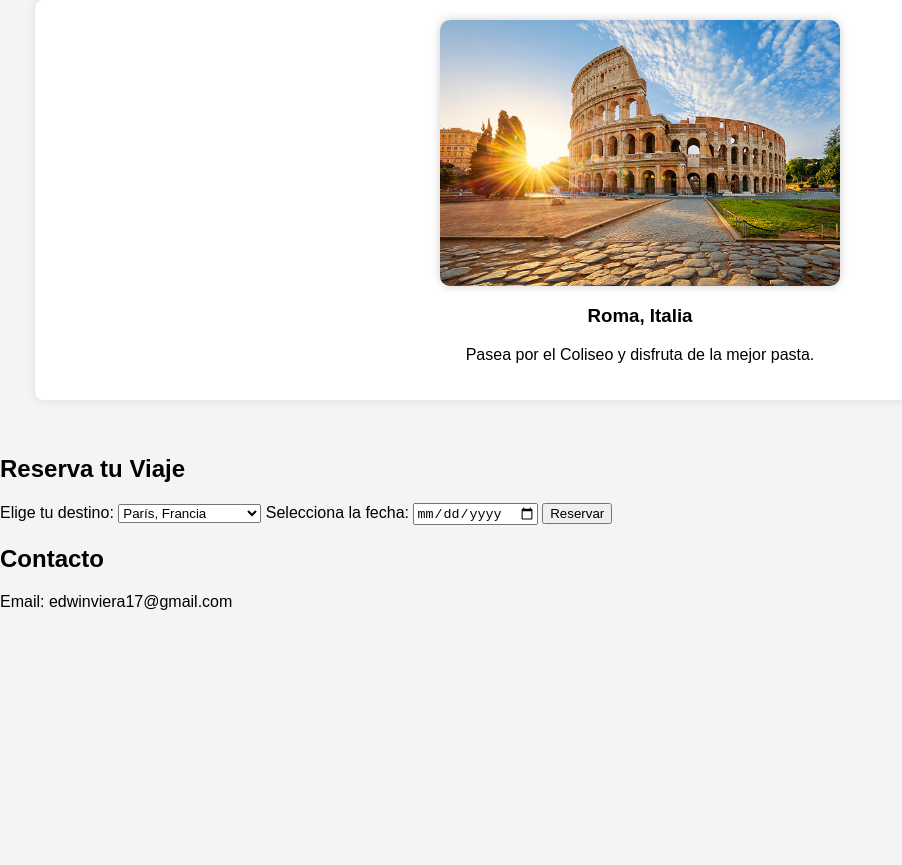
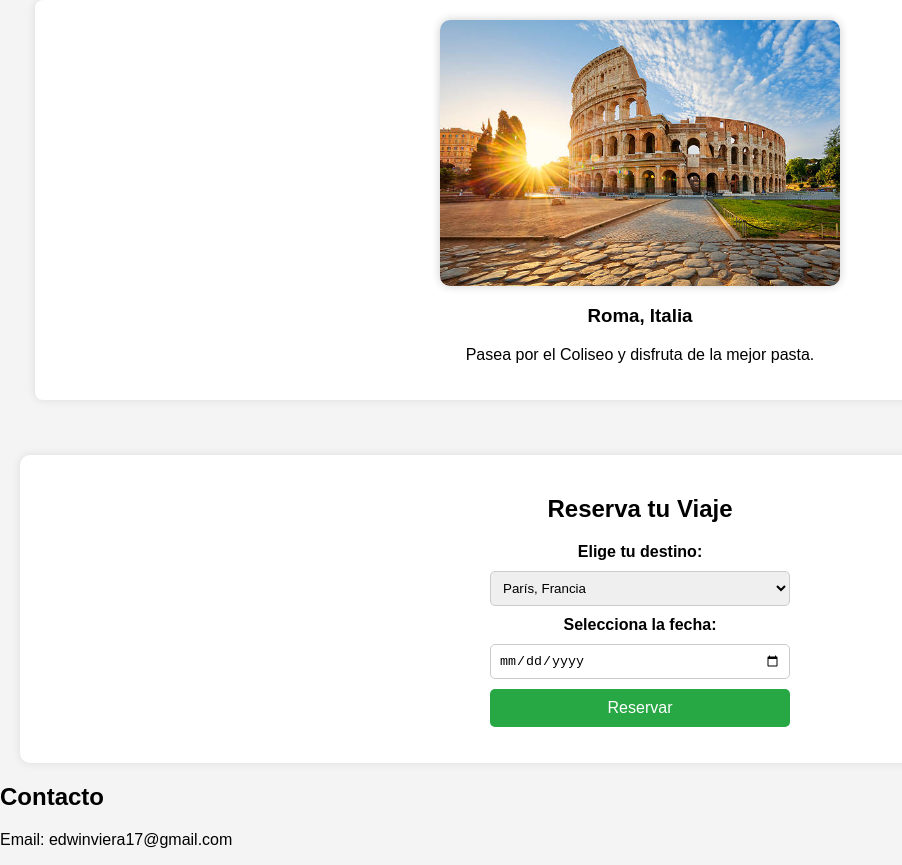
Before and after one commit to uknow777/examen, a plain HTML site: page index.html in a window 1280 px wide. Shown: the part 2244-3109 px from the top of the page, without its empty margins (0-902 px from the left). Before the commit the page ends 2871 px from the top, so only its background shows below. Drawn offline with Linux system fonts and the light colour scheme.

Commit message:
Estilos para formulario de reserva

```diff
--- a/styles.css
+++ b/styles.css
@@ -59,3 +59,51 @@ nav ul li a {
     display: block;
     margin: 0 auto;
 }
+
+#reservar {
+    text-align: center;
+    padding: 20px;
+    background: #fff;
+    margin: 20px;
+    border-radius: 10px;
+    box-shadow: 0px 0px 10px rgba(0, 0, 0, 0.1);
+}
+
+#form-reserva {
+    display: flex;
+    flex-direction: column;
+    gap: 10px;
+    max-width: 300px;
+    margin: auto;
+}
+
+#form-reserva label {
+    font-weight: bold;
+}
+
+#form-reserva select,
+#form-reserva input {
+    padding: 8px;
+    border: 1px solid #ccc;
+    border-radius: 5px;
+}
+
+#form-reserva button {
+    background: #28a745;
+    color: white;
+    border: none;
+    padding: 10px;
+    border-radius: 5px;
+    cursor: pointer;
+    font-size: 16px;
+}
+
+#form-reserva button:hover {
+    background: #218838;
+}
+
+#mensaje {
+    margin-top: 10px;
+    font-weight: bold;
+    color: #28a745;
+}
```
